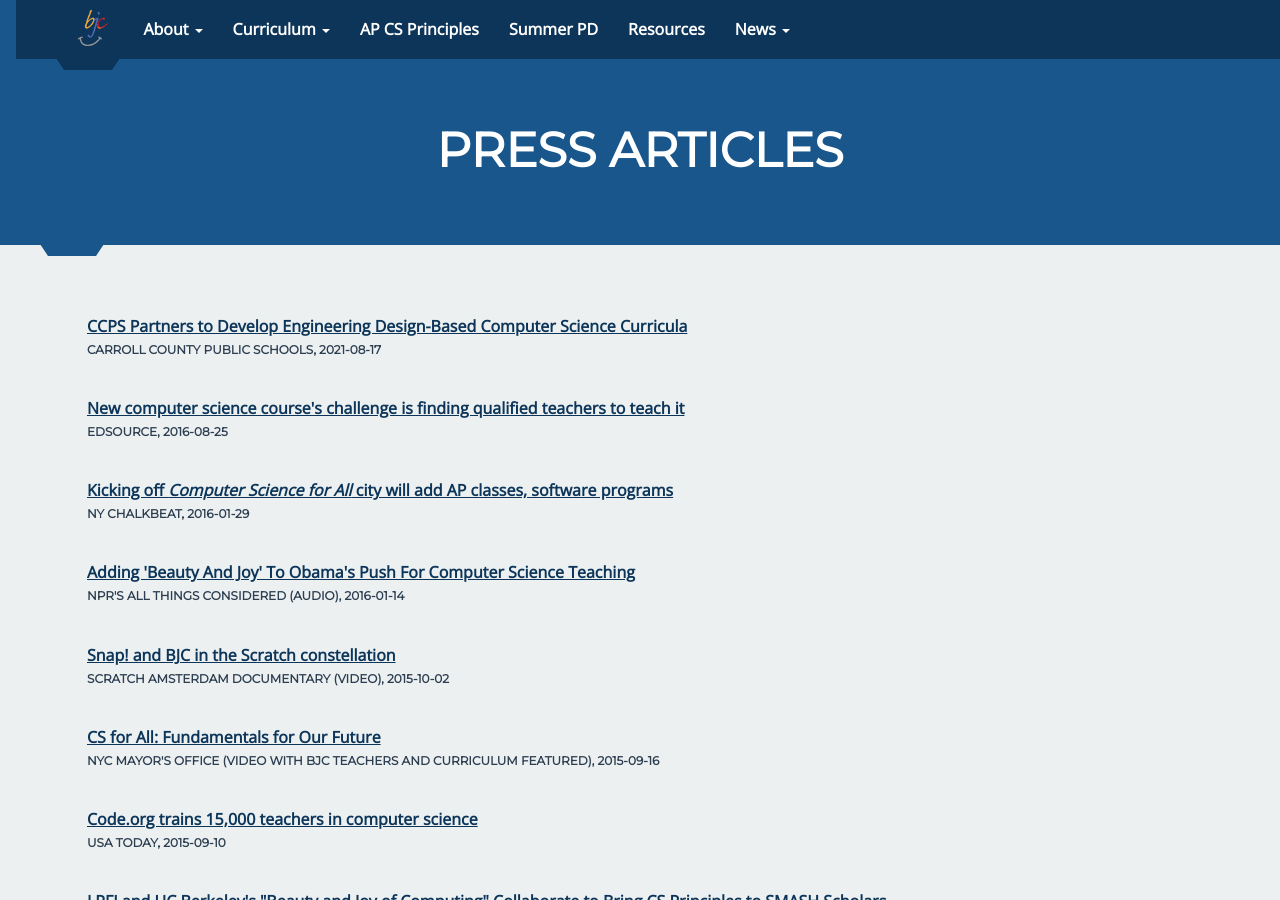
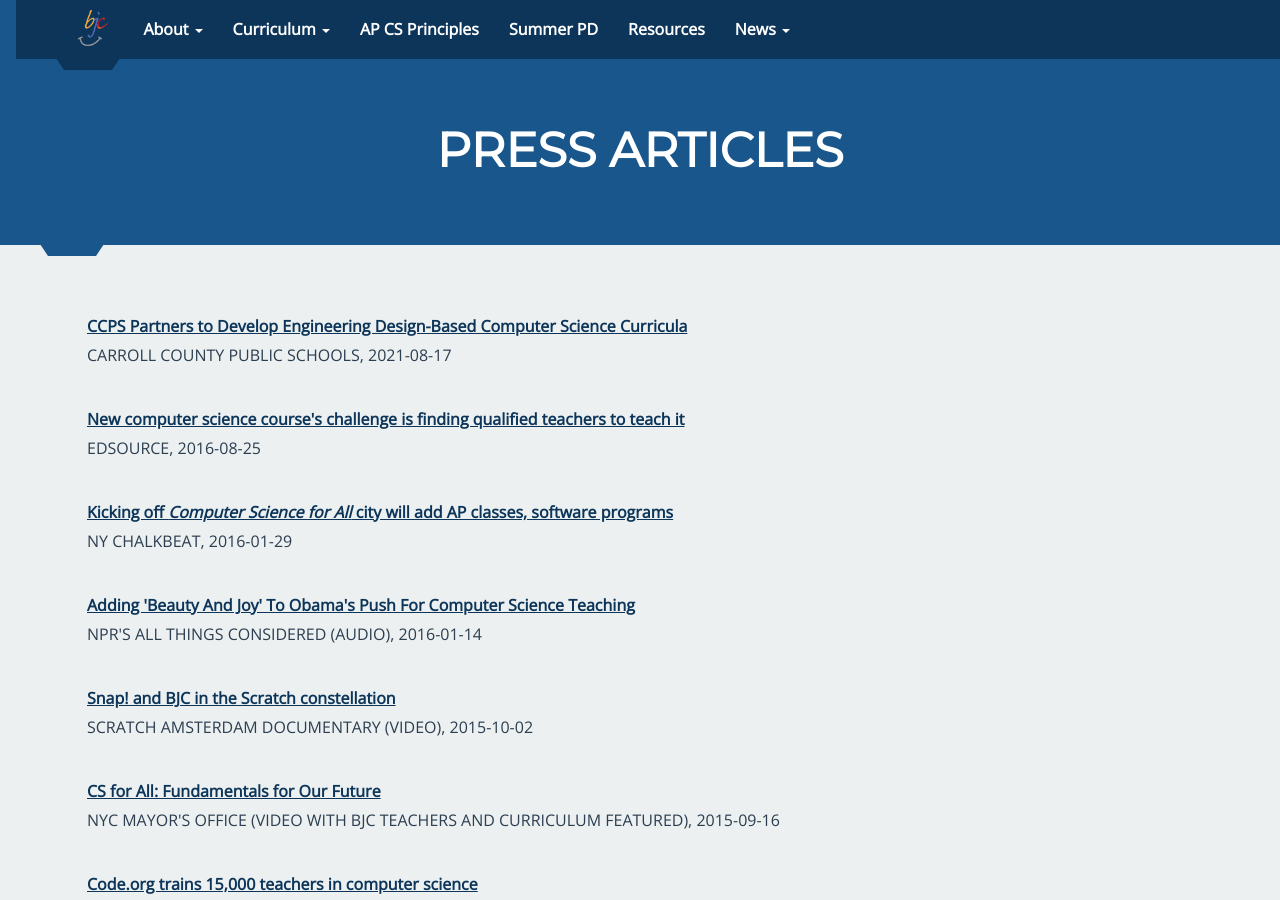
Before and after one commit to beautyjoy/beautyjoy.github.io, a Jekyll site: the page built from press.html, in a window 1280 px wide and 900 px high. Built offline with Jekyll 4.4.1, drawn with Linux system fonts in a browser that asks for light colours.

```diff
--- a/press.html
+++ b/press.html
@@ -7,7 +7,7 @@
     {% for article in site.data.press-articles %}
     <li>
         <a href="{{ article.url }}" target="_blank" class="article-title">{{ article.title }}</a>
-        <h6 class="article-subheading">{{ article.source }}, {{ article.date | date: "%Y-%m-%d" }}</h6>
+        <div class="article-subheading">{{ article.source }}, {{ article.date | date: "%Y-%m-%d" }}</div>
     </li>
     {% endfor %}
 </ul>
```
